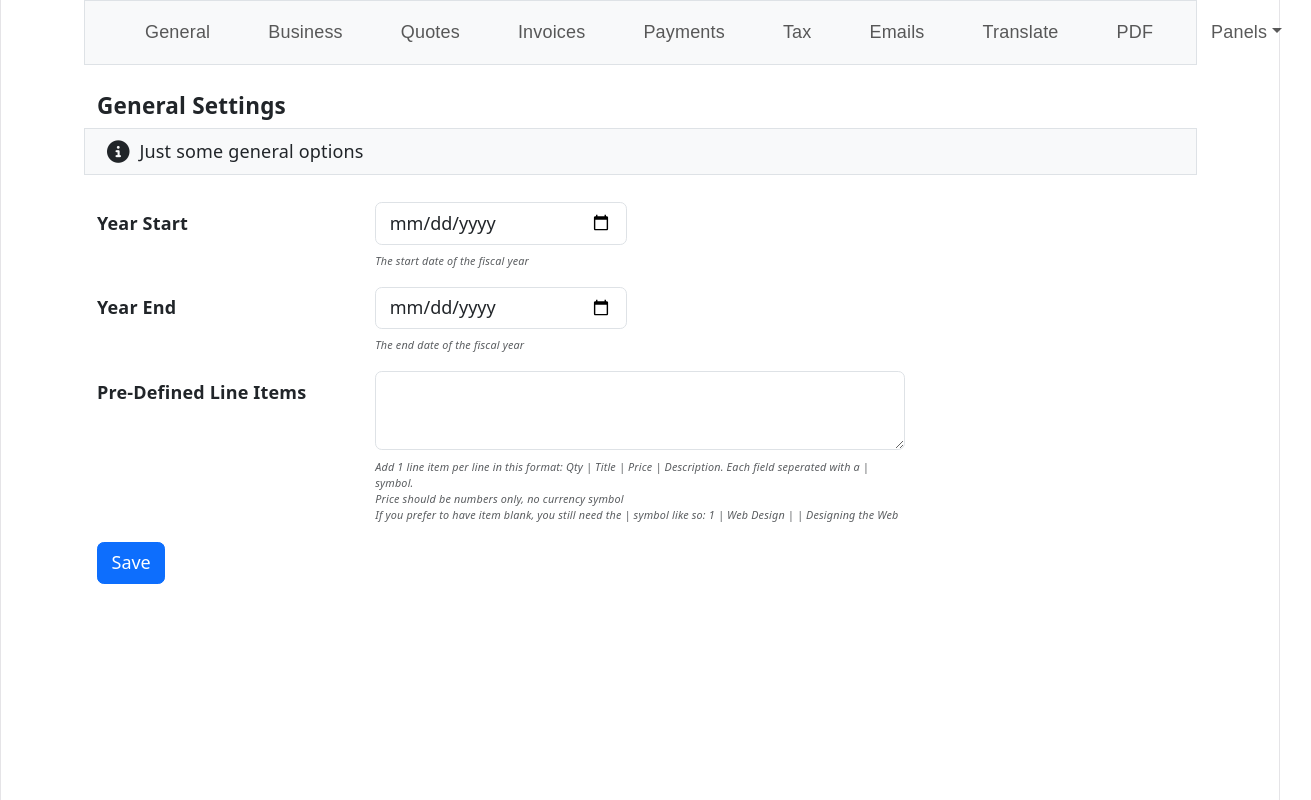
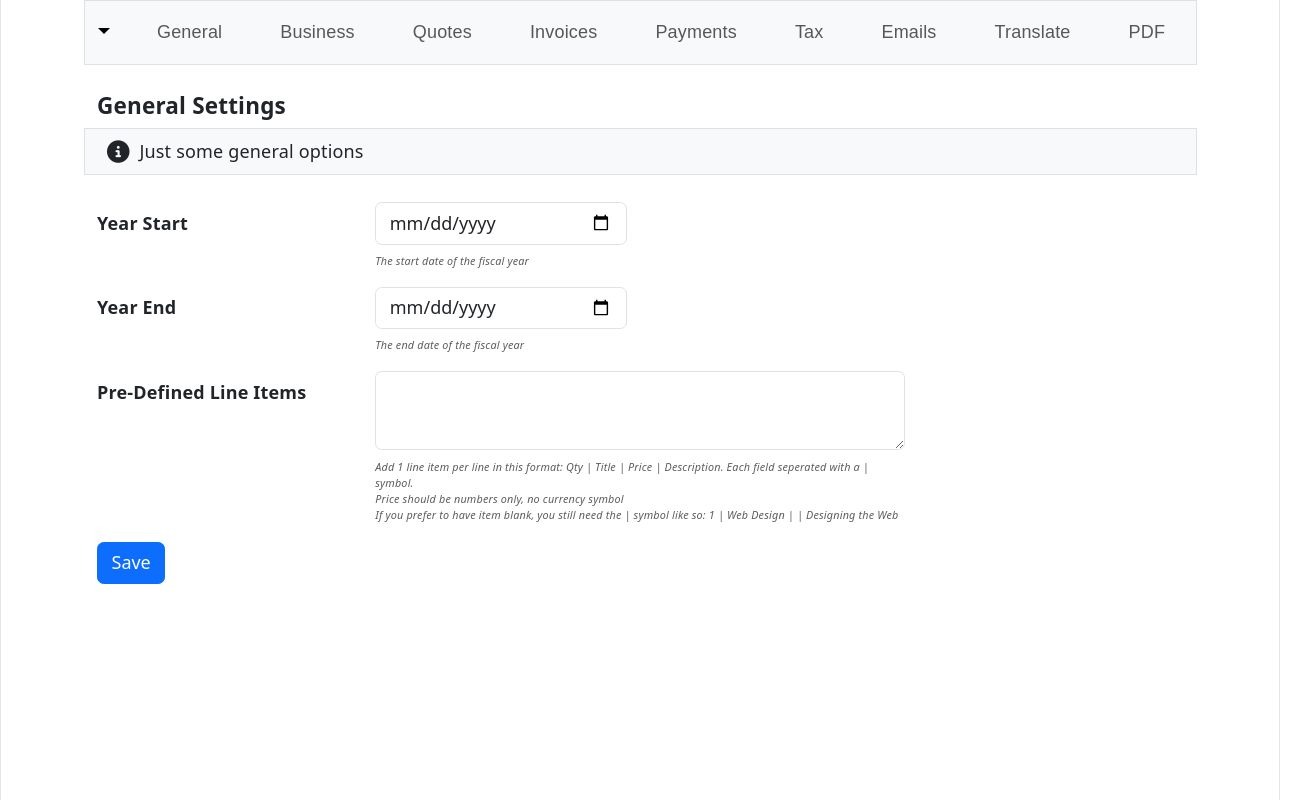
Before and after one commit to thiyari/UltraKey, a React (Vite) app in the folder FrontEnd/: page / in a window 1280 px wide. Shown: the whole page, 1311 px wide, since content can reach past the window. Built offline with nearby package versions, Linux system fonts and the light colour scheme; no server answers.

Commit message:
updated header

```diff
--- a/FrontEnd/src/Components/Common/Header.jsx
+++ b/FrontEnd/src/Components/Common/Header.jsx
@@ -7,7 +7,17 @@ function Header() {
     <div>
       <nav className="navbar navbar-expand-lg navbar-light bg-light border">
       <div className="container">
-        <Link className="navbar-brand" to="/"></Link>
+        <Link className="navbar-brand" to="/">
+            {/*<!-- Dropdown -->*/}
+            <li className="nav-item dropdown list-unstyled">
+              <Link className="nav-link dropdown-toggle" to="#" role="button" data-bs-toggle="dropdown"></Link>
+              <ul className="dropdown-menu">
+                <li><Link className="dropdown-item" to="#">Clients Panel</Link></li>
+                <li><Link className="dropdown-item" to="#">Quotes Panel</Link></li>
+                <li><Link className="dropdown-item" to="#">Invoices Panel</Link></li>
+              </ul>
+            </li>
+        </Link>
         <button className="navbar-toggler" type="button" data-bs-toggle="collapse" data-bs-target="#navbarSupportedContent" aria-controls="navbarSupportedContent" aria-expanded="false" aria-label="Toggle navigation">
           <span className="navbar-toggler-icon"></span>
         </button>
@@ -40,18 +50,6 @@ function Header() {
             <li className="nav-item">
               <Link className="nav-link" to="/pdf">PDF</Link>
             </li>
-            {/*<!-- Dropdown -->*/}
-            <li className="nav-item dropdown">
-              <Link className="nav-link dropdown-toggle" to="#" role="button" data-bs-toggle="dropdown">
-                Panels
-              </Link>
-
-              <ul className="dropdown-menu">
-                <li><Link className="dropdown-item" to="#">Clients</Link></li>
-                <li><Link className="dropdown-item" to="#">Quotes</Link></li>
-                <li><Link className="dropdown-item" to="#">Invoices</Link></li>
-              </ul>
-            </li>
           </ul>
         </div>
       </div>
```
